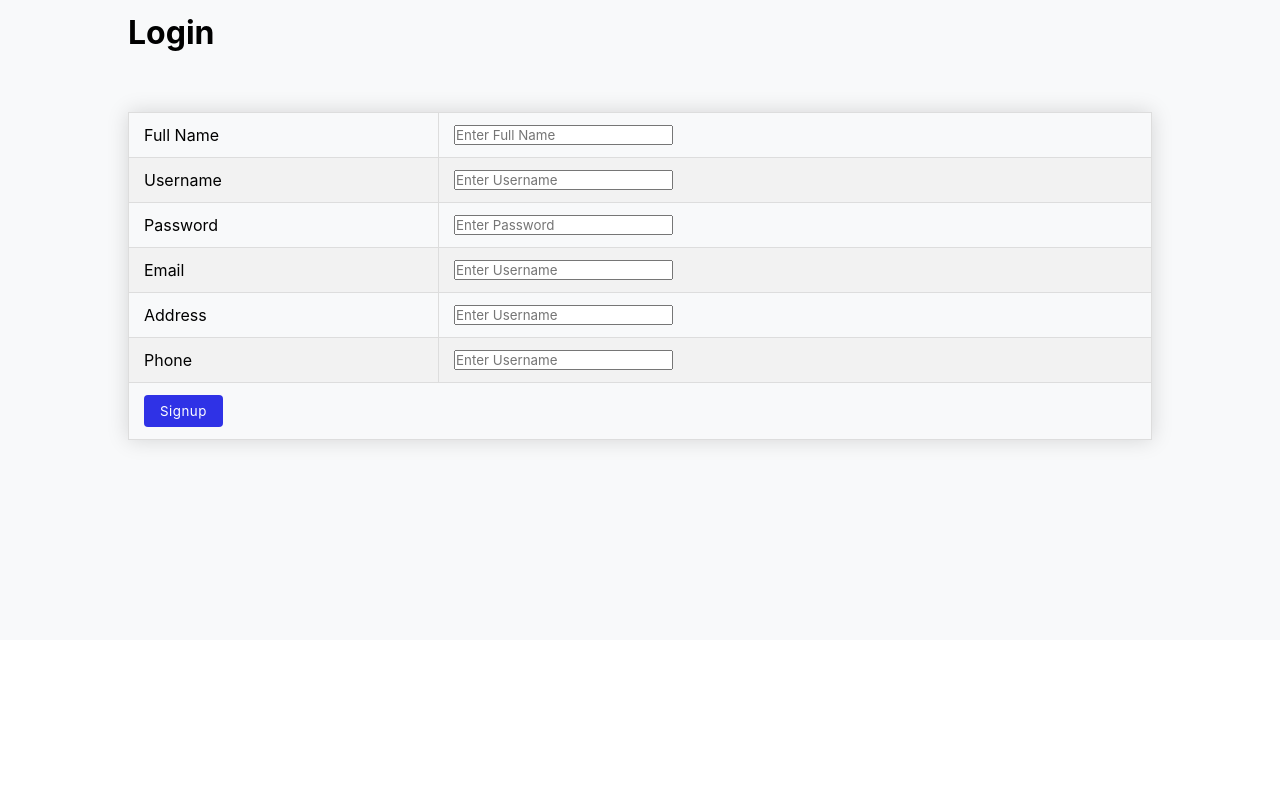
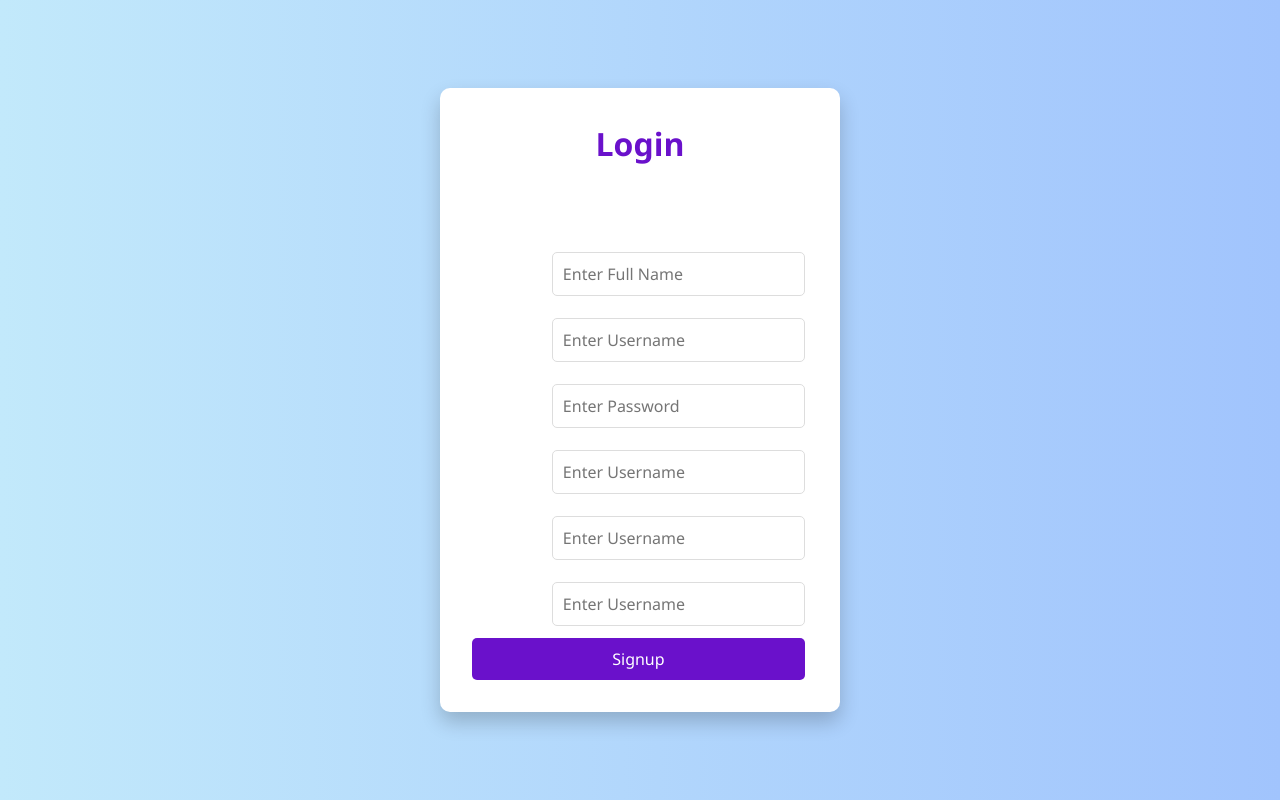
Before and after one commit to Rai-sul/cleaning-service-management-system, a PHP site: page /CSMS/user-signup.php in a window 1280 px wide. Run offline with PHP 8.4, Linux system fonts and the light colour scheme; data that the repository does not hold is empty.

Commit message:
bug fixed

```diff
--- a/category-services.php
+++ b/category-services.php
@@ -47,7 +47,7 @@
                             <p class="service-desc">
                                 Complete home cleaning including dusting, vacuuming, mopping, and sanitizing all surfaces.
                             </p>
-                            <a href="booking.php?id=<?php echo $ID; ?>" class="btn btn-primary">Book Now</a>
+                            <a href="user_info.php?id=<?php echo $ID; ?>" class="btn btn-primary">Book Now</a>
                         </div>
                     </div>
                     <?php
--- a/css/styles.css
+++ b/css/styles.css
@@ -516,7 +516,7 @@
 /* login user Design */
 
 .loginBody {
-  background: linear-gradient(to right, #6a11cb, #2575fc);
+  background: linear-gradient(to right, #c2e9fb, #a1c4fd);
   font-family: "Segoe UI", Tahoma, Geneva, Verdana, sans-serif;
   color: #fff;
   display: flex;
@@ -578,7 +578,7 @@
 }
 
 .login-container .signup-link a {
-  color: #6a11cb;
+  color: white;
   text-decoration: none;
 }
 
--- a/index.php
+++ b/index.php
@@ -157,7 +157,7 @@
                       Complete home cleaning including dusting, vacuuming, mopping, and
                       sanitizing all surfaces.
                     </p>
-                    <a href="booking.php?id=<?php echo $ID; ?>" class="btn btn-primary">Book Now</a>
+                    <a href="user_info.php?id=<?php echo $ID; ?>" class="btn btn-primary">Book Now</a>
                   </div>
                 </div>
                 <?php
--- a/partial-front/footer.php
+++ b/partial-front/footer.php
@@ -21,8 +21,8 @@
             <ul class="footer-links">
               <li><a href="#">Home Cleaning</a></li>
               <li><a href="#">Office Cleaning</a></li>
-              <li><a href="#">Deep Cleaning</a></li>
-              <li><a href="#">Window Cleaning</a></li>
+              <li><a href="#">Car Wash</a></li>
+              <li><a href="#">Dry Cleaning</a></li>
               <li><a href="#">Carpet Cleaning</a></li>
             </ul>
           </div>
--- a/user-signup.php
+++ b/user-signup.php
@@ -9,16 +9,16 @@
 
 <html>
     <head>
-        <link rel="stylesheet" href="../css/admin.css">
+        <link rel="stylesheet" href="css/styles.css">
     </head>
 </html>
 
-<div class="main-content">
-    <div class="wrapper">
+<body class="loginBody">
+    <div class="login-container">
         <h1>Login</h1>
         <br><br>
         <form action="" method="POST">
-            <table class="tbl-full">
+            <table>
                 <tr>
                         <td>Full Name</td>
                         <td><input type="text" name="name" placeholder="Enter Full Name"></td>
@@ -50,7 +50,6 @@
                             <input type="submit" name="signup" value="Signup" class="btn-primary">
                             </td>
                     </tr>
-
             </table>
         </form>
 
@@ -76,4 +75,4 @@
 
         ?>
     </div>
-</div>
+</body>
```
Also changed, not shown: booking.php (+10 -4 lines), user_info.php (+5 -2 lines), images/profile/Profile_Category_326.jpg (added), images/profile/Service_Category_80.jpg (added). Lines whose indentation alone changed are shown as unchanged.
